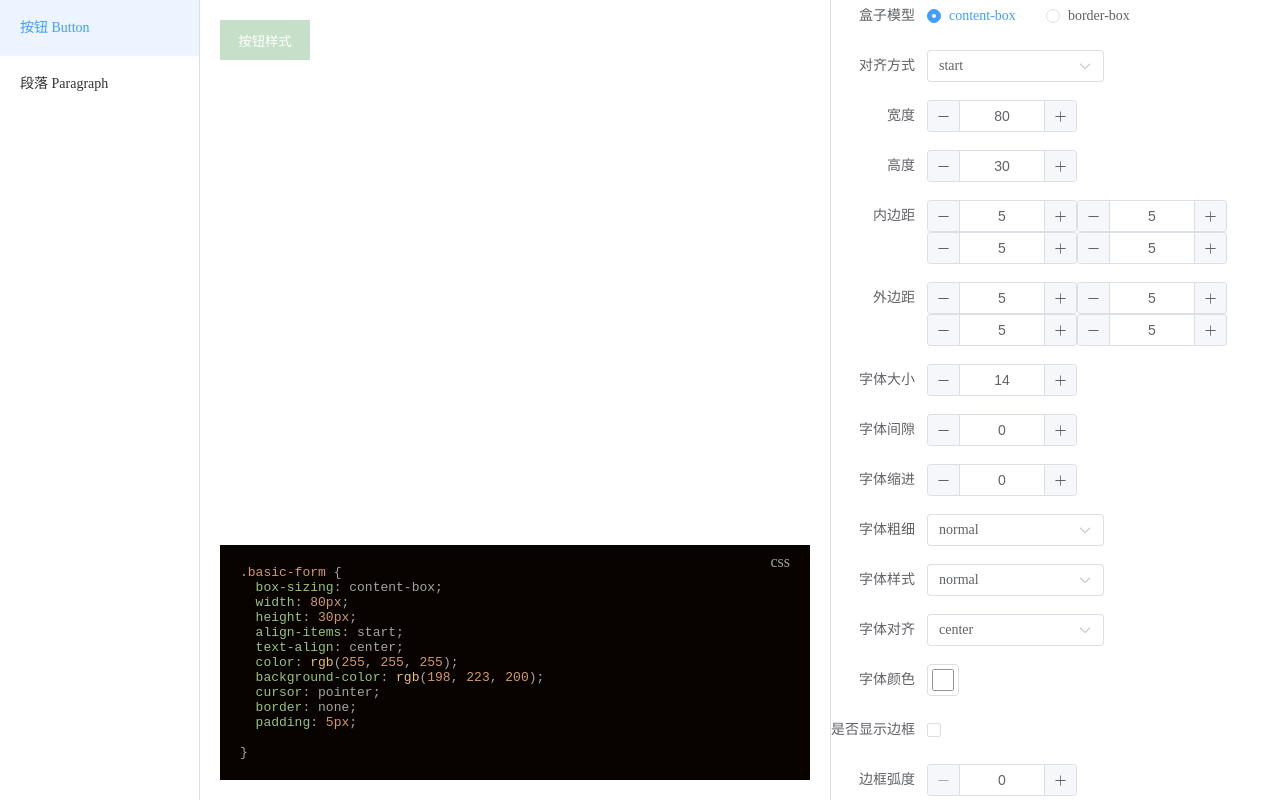
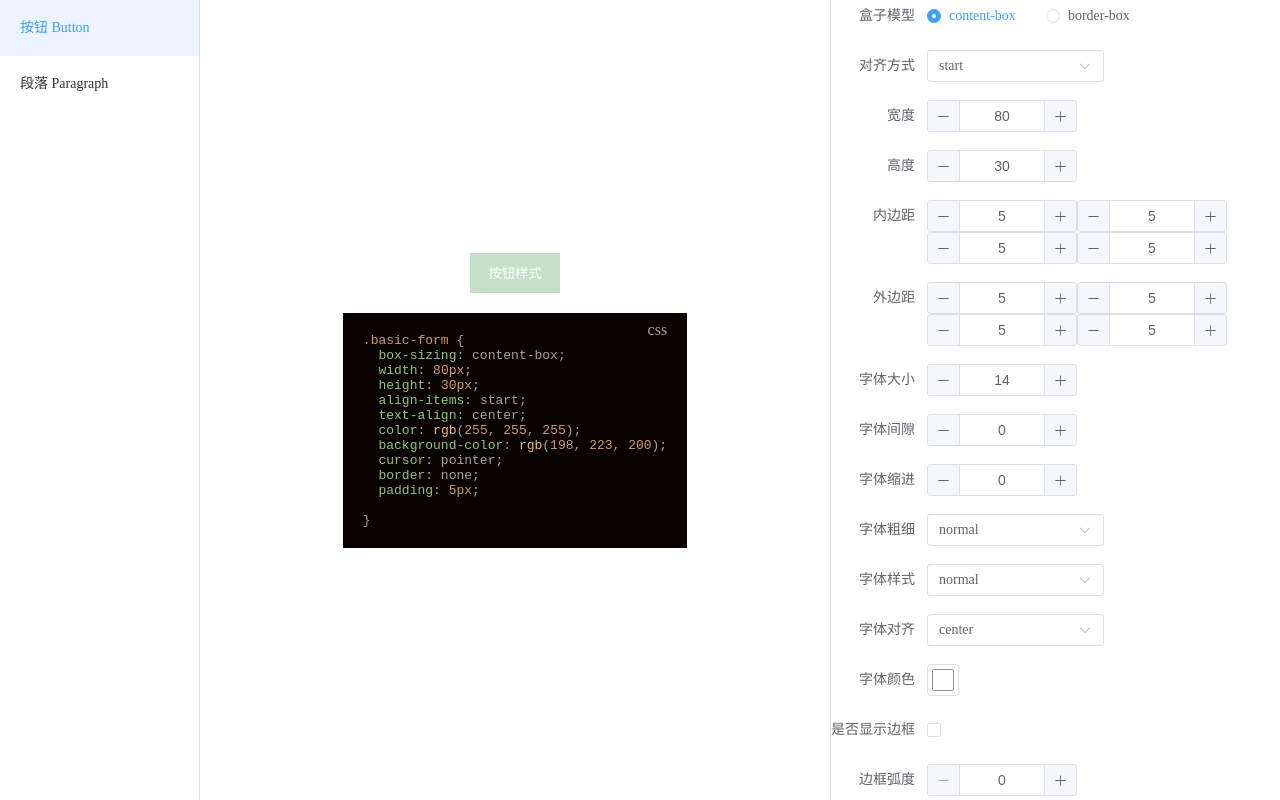
Before and after one commit to kaijia323/form-basic-styles, a Vue app: page /button in a window 1280 px wide. Built offline with nearby package versions, Linux system fonts and the light colour scheme.

Commit message:
样式调整

```diff
--- a/src/components/Layout/Layout.vue
+++ b/src/components/Layout/Layout.vue
@@ -5,13 +5,9 @@
     </el-aside>
     <el-main class="cz-main">
       <router-view v-slot="{ Component }">
-        <component
-          ref="componentRef"
-          :is="Component"
-          class="ele-style-container"
-        ></component>
+        <component ref="componentRef" :is="Component"></component>
       </router-view>
-      <CodeDisplay :key="codeKey"></CodeDisplay>
+      <CodeDisplay :key="codeKey.toString()"></CodeDisplay>
     </el-main>
     <el-aside class="config-aside">
       <el-scrollbar>
--- a/src/components/Layout/index.scss
+++ b/src/components/Layout/index.scss
@@ -16,13 +16,9 @@
   .cz-main {
     display: flex;
     flex-direction: column;
-    .ele-style-container {
-      flex: 1;
-      display: flex;
-      flex-direction: column;
-      gap: 50px;
-      overflow: auto;
-    }
+    justify-content: center;
+    align-items: center;
+    gap: 20px;
   }
 
   .config-aside {
```
